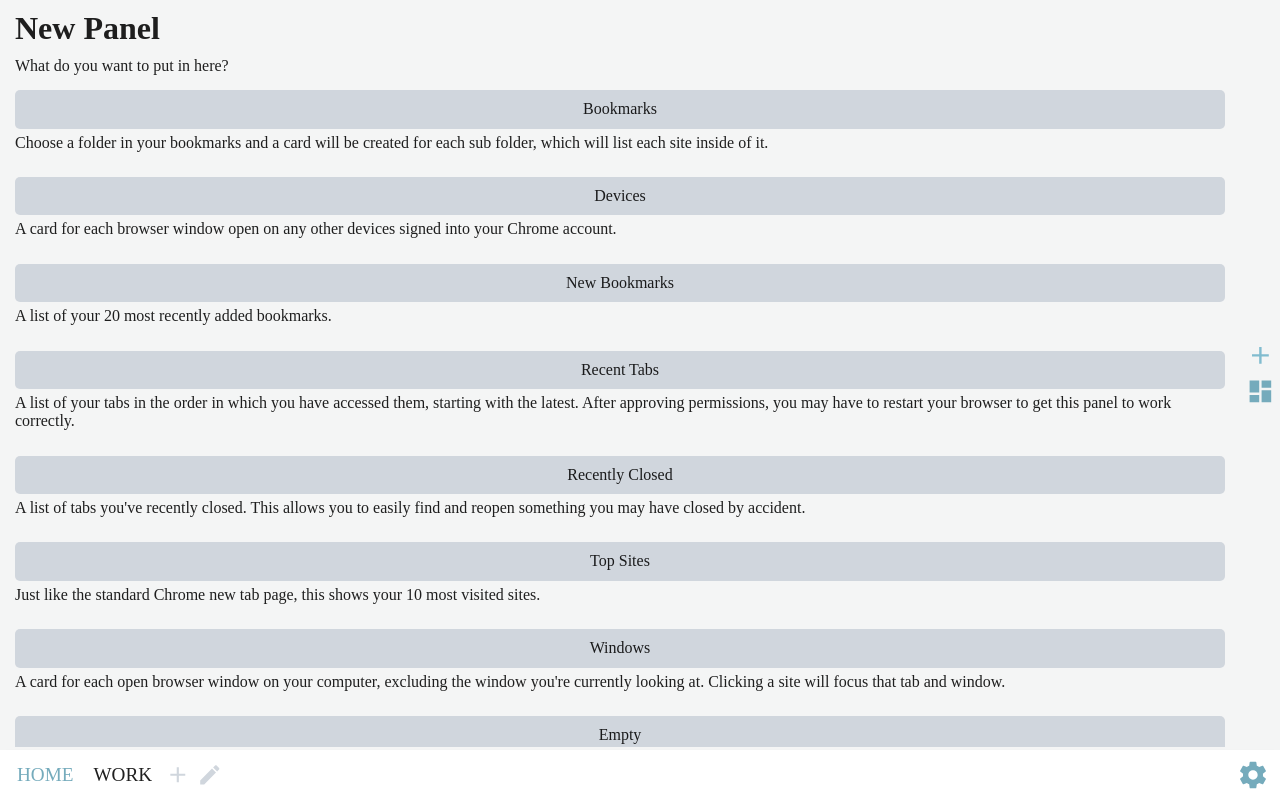
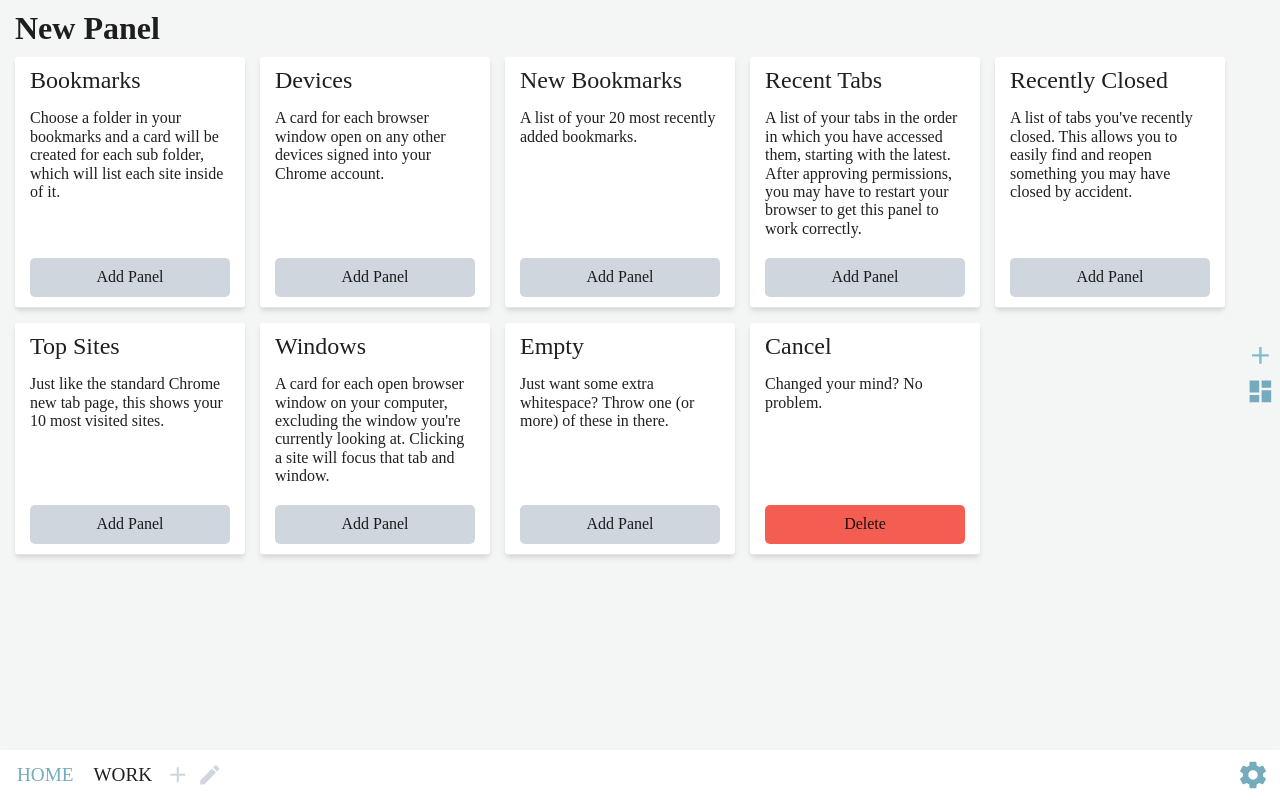
Before and after one commit to garredow/newt8, a React (Create React App) app: page / in a window 1280 px wide. Both pictures are taken after a click on the button 1260 px from the left and 355 px from the top of the page. Built offline with nearby package versions, Linux system fonts and the light colour scheme.

Commit message:
refactor new panel layout

```diff
--- a/src/components/NewPanel.module.css
+++ b/src/components/NewPanel.module.css
@@ -21,7 +21,3 @@ li > b {
 .error {
   color: var(--error-text-color);
 }
-
-.description {
-  margin: 5px 0 10px 0;
-}
--- a/src/components/NewPanel.tsx
+++ b/src/components/NewPanel.tsx
@@ -21,6 +21,12 @@ import {
 import { DraggablePanelProps } from '../models/DraggablePanelProps';
 import { useEffect } from 'react';
 import { animateSlideLeft } from '../ui-components/animations';
+import {
+  Card,
+  CardContent,
+  CardFooter,
+  CardHeader,
+} from '../ui-components/card';
 
 type NewPanelOptions = PanelOptions;
 
@@ -141,24 +147,27 @@ export function NewPanel(props: NewPanelProps) {
               ) : null}
             </PanelContent>
           ) : (
-            <PanelContent columns={1}>
-              What do you want to put in here?
+            <PanelContent columns={0}>
               {availablePanels.map((panel) => (
-                <div key={panel}>
+                <Card key={panel}>
+                  <CardHeader text={getPanelConfig(panel).name} />
+                  <CardContent>{getPanelConfig(panel).description}</CardContent>
+                  <CardFooter>
                     <Button
                       key={panel}
-                    text={getPanelConfig(panel).name}
+                      text="Add Panel"
                       type={ButtonType.Secondary}
                       kind={ButtonKind.Panel}
                       fullWidth
                       onClick={() => checkPermissions(panel)}
                     />
-                  <div className={styles.description}>
-                    {getPanelConfig(panel).description}
-                  </div>
-                </div>
+                  </CardFooter>
+                </Card>
               ))}
-              <div>
+              <Card>
+                <CardHeader text="Cancel" />
+                <CardContent>Changed your mind? No problem.</CardContent>
+                <CardFooter>
                   <Button
                     text="Delete"
                     type={ButtonType.Danger}
@@ -166,10 +175,8 @@ export function NewPanel(props: NewPanelProps) {
                     fullWidth
                     onClick={props.onDeletePanel}
                   />
-                <div className={styles.description}>
-                  Changed your mind? No problem.
-                </div>
-              </div>
+                </CardFooter>
+              </Card>
             </PanelContent>
           )}
         </Panel>
--- a/src/ui-components/card/Card.module.css
+++ b/src/ui-components/card/Card.module.css
@@ -1,4 +1,6 @@
 .root {
+  display: flex;
+  flex-direction: column;
   background-color: var(--card-bg-color);
   color: var(--card-primary-text-color);
   box-shadow: rgba(0, 0, 0, 0.1) 0px 4px 6px -1px,
--- /dev/null
+++ b/src/ui-components/card/CardContent.module.css
@@ -0,0 +1,8 @@
+.root {
+  padding: 10px 15px;
+  flex: 1;
+}
+
+.fullWidth {
+  padding: 10px 0;
+}
--- /dev/null
+++ b/src/ui-components/card/CardContent.tsx
@@ -0,0 +1,20 @@
+import React from 'react';
+import { ComponentBase } from '../../models/ComponentBase';
+import { mixin } from '../../utilities/mixin';
+import styles from './CardContent.module.css';
+
+type CardContentProps = ComponentBase & {
+  fullWidth?: boolean;
+};
+
+export function CardContent({ fullWidth = false, ...props }: CardContentProps) {
+  const classes = [styles.root];
+  if (fullWidth) {
+    classes.push(styles.fullWidth);
+  }
+  return (
+    <div className={mixin(...classes)} data-testid={props['data-testid']}>
+      {props.children}
+    </div>
+  );
+}
--- a/src/ui-components/card/CardFooter.module.css
+++ b/src/ui-components/card/CardFooter.module.css
@@ -1,2 +1,3 @@
 .root {
+  padding: 10px 15px 0 15px;
 }
--- a/src/ui-components/card/index.ts
+++ b/src/ui-components/card/index.ts
@@ -1,3 +1,4 @@
 export * from './Card';
 export * from './CardHeader';
+export * from './CardContent';
 export * from './CardFooter';
--- a/src/utilities/mixin.ts
+++ b/src/utilities/mixin.ts
@@ -1,5 +1,5 @@
 // Slightly easier way to combine classes
-export function mixin(...classes: (string | undefined)[]) {
+export function mixin(...classes: (string | undefined)[]): string {
   const validClasses = classes.filter((a) => !!a);
   return validClasses.join(' ');
 }
```
Lines whose indentation alone changed are shown as unchanged.
